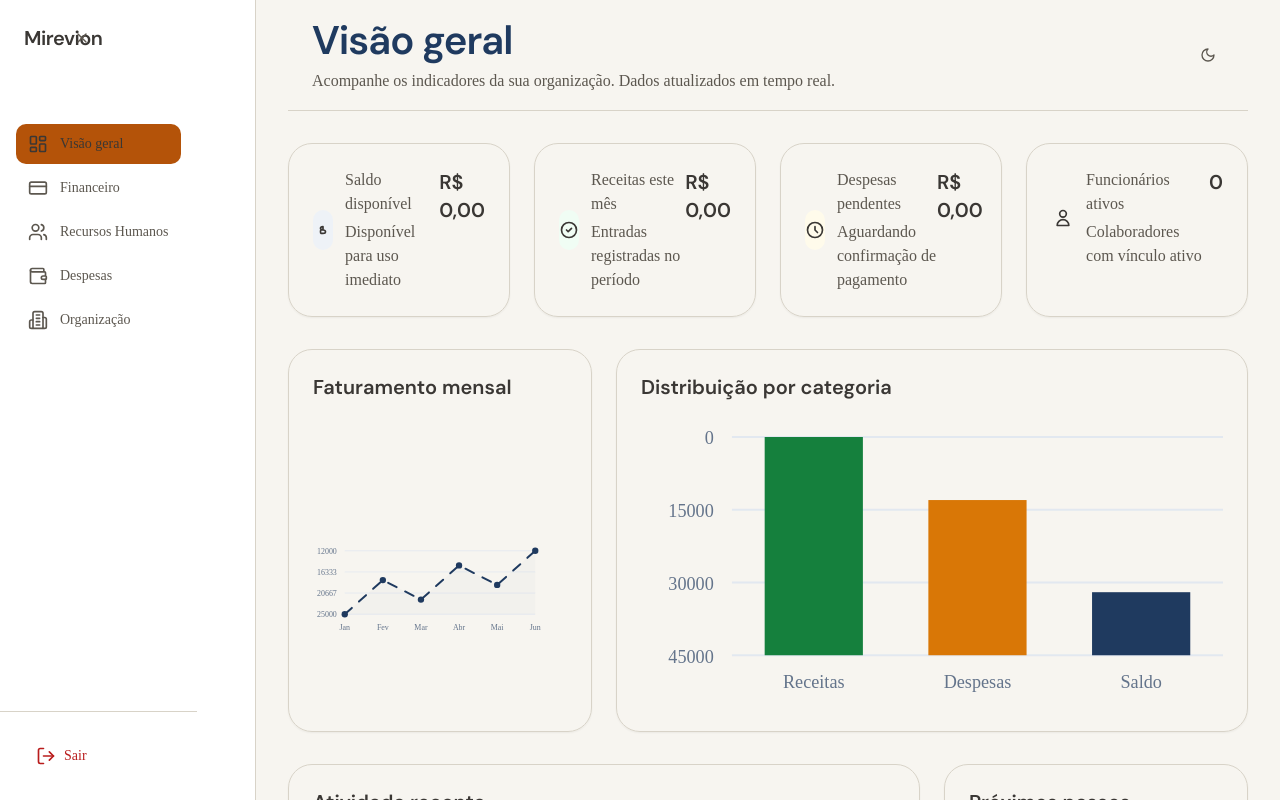
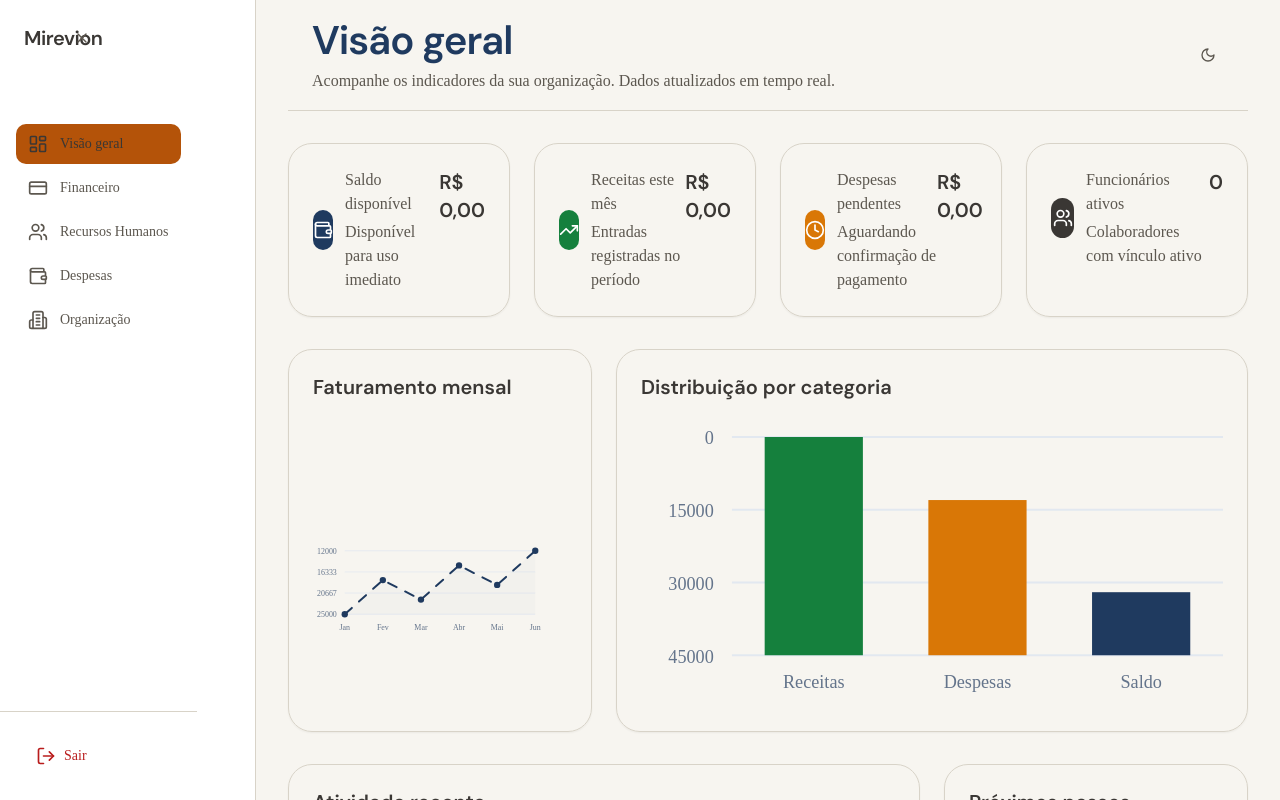
Before and after one commit to ItaloNicacioDev/Mirevion, a React (Vite) app in the folder apps/web/: page / in a window 1280 px wide. Shown: the top 800 px of the page. Built offline with nearby package versions, Linux system fonts and the light colour scheme; sample sign-in values are in the browser's storage.

Commit message:
Refactor DashboardPage to use icon components and improve card styling

```diff
--- a/apps/web/src/features/dashboard/DashboardPage.tsx
+++ b/apps/web/src/features/dashboard/DashboardPage.tsx
@@ -1,12 +1,18 @@
 import PageHeader from "@/components/PageHeader";
 import AnimatedLineChart from "@/components/AnimatedLineChart";
 import AnimatedBarChart from "@/components/AnimatedBarChart";
+import {
+  Wallet,
+  TrendingUp,
+  Clock,
+  Users,
+} from "lucide-react";
 
 const cards = [
-  { title: "Saldo disponível", value: "R$ 0,00", color: "text-primary", subtitle: "Disponível para uso imediato" },
-  { title: "Receitas este mês", value: "R$ 0,00", icon: "receitas", color: "text-success", subtitle: "Entradas registradas no período" },
-  { title: "Despesas pendentes", value: "R$ 0,00", icon: "despesas", color: "text-warning", subtitle: "Aguardando confirmação de pagamento" },
-  { title: "Funcionários ativos", value: "0", icon: "funcionarios", color: "text-foreground", subtitle: "Colaboradores com vínculo ativo" },
+  { title: "Saldo disponível", value: "R$ 0,00", icon: Wallet, color: "bg-primary text-white", subtitle: "Disponível para uso imediato" },
+  { title: "Receitas este mês", value: "R$ 0,00", icon: TrendingUp, color: "bg-success text-white", subtitle: "Entradas registradas no período" },
+  { title: "Despesas pendentes", value: "R$ 0,00", icon: Clock, color: "bg-warning text-white", subtitle: "Aguardando confirmação de pagamento" },
+  { title: "Funcionários ativos", value: "0", icon: Users, color: "bg-foreground text-white", subtitle: "Colaboradores com vínculo ativo" },
 ];
 
 const recentItems = [
@@ -43,13 +49,8 @@ export default function DashboardPage() {
           <div key={card.title} className="card-default rounded-xl border border-border shadow-sm p-6 animate-slide-in-left">
             <div className="flex items-start justify-between">
               <div className="flex items-center gap-3">
-                <div className={`w-10 h-10 rounded-lg bg-${card.color.split("/")[0] === "text-success" ? "success" : card.color.split("/")[0] === "text-warning" ? "warning" : card.color.split("/")[0] === "text-primary" ? "primary" : "foreground"}-light flex items-center justify-center`}>
-                  <svg className="w-5 h-5" fill="none" stroke="currentColor" viewBox="0 0 24 24">
-                    {card.color === "text-primary" && <path strokeLinecap="round" strokeLinejoin="round" strokeWidth={2} d="M12 8c-1.657 0-3 .895-3 2s1.343 2 3 2 3 .895 3 2-1.343 2-3 2-3 .895-3-2 1.343-2 3-2z" />}
-                    {card.color === "text-success" && <path strokeLinecap="round" strokeLinejoin="round" strokeWidth={2} d="M9 12l2 2 4-4m6 2a9 9 0 11-18 0 9 9 0 0118 0z" />}
-                    {card.color === "text-warning" && <path strokeLinecap="round" strokeLinejoin="round" strokeWidth={2} d="M12 8v4l3 3m6-3a9 9 0 11-18 0 9 9 0 0118 0z" />}
-                    {card.color === "text-foreground" && <path strokeLinecap="round" strokeLinejoin="round" strokeWidth={2} d="M16 7a4 4 0 11-8 0 4 4 0 018 0zM12 14a7 7 0 00-7 7h14a7 7 0 00-7-7z" />}
-                  </svg>
+                <div className={`w-10 h-10 rounded-xl ${card.color.split(" ")[0]} flex items-center justify-center`}>
+                  <card.icon className="w-5 h-5 text-white" />
                 </div>
                 <div>
                   <div className="body-sm text-muted-foreground mb-1">{card.title}</div>
```
